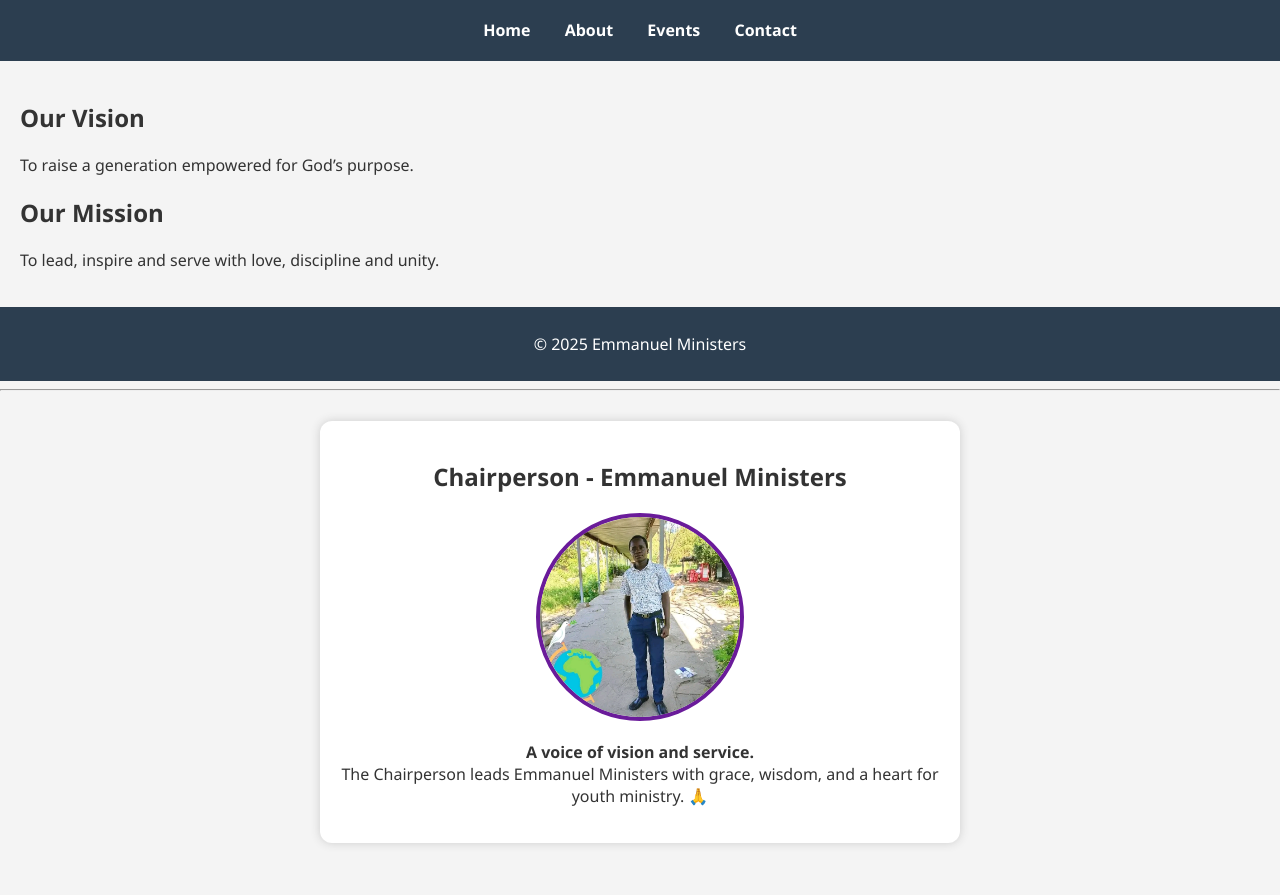
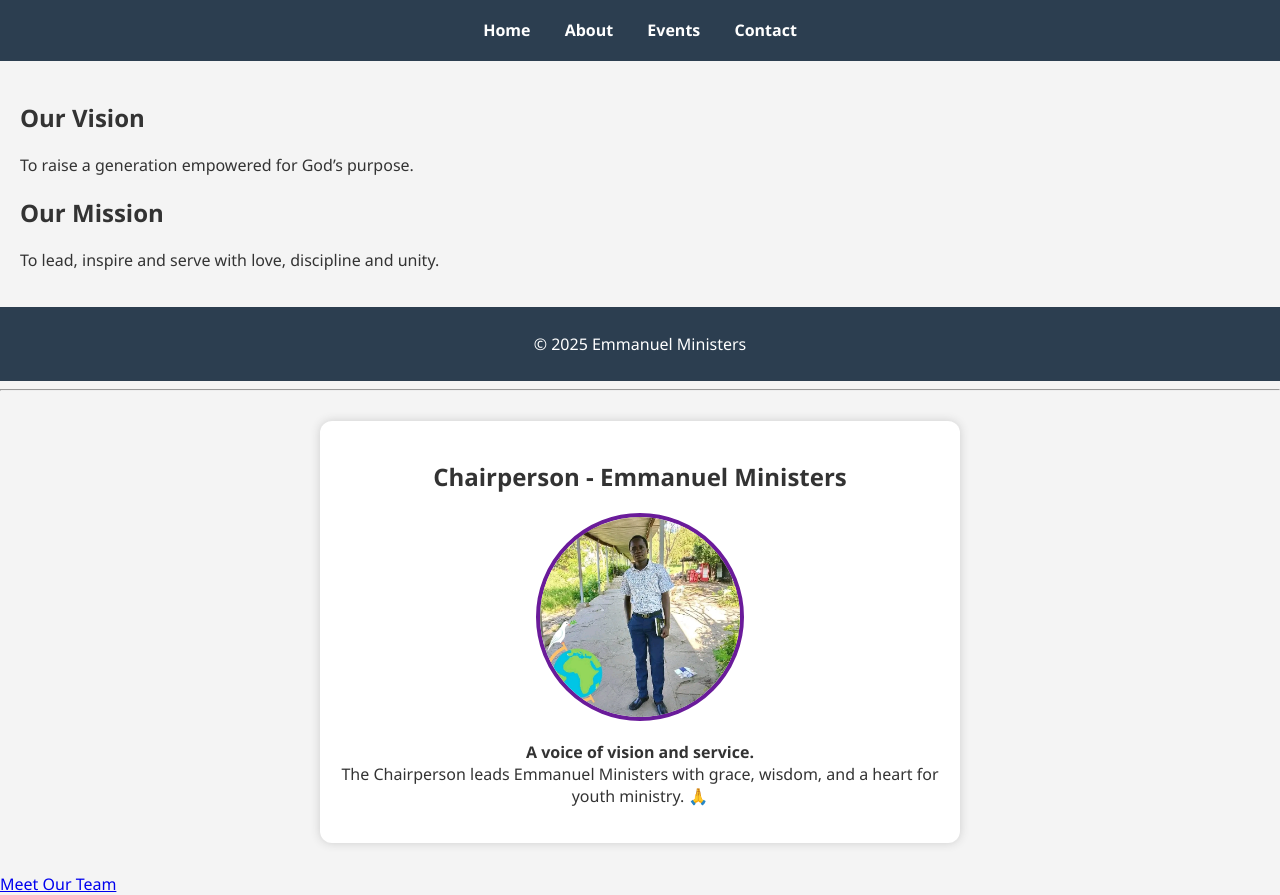
Before and after one commit to mzee-kenya/Blessed-, a plain HTML site: page about.html in a window 1280 px wide. Shown: the part 87-982 px from the top of the page. Before the commit the page ends 960 px from the top, so only its background shows below. Drawn offline with Linux system fonts and the light colour scheme.

Commit message:
Update about.html

```diff
--- a/about.html
+++ b/about.html
@@ -40,3 +40,4 @@
     The Chairperson leads Emmanuel Ministers with grace, wisdom, and a heart for youth ministry. 🙏
   </p>
 </section>
+<a href="about.html" class="btn">Meet Our Team</a>
```
